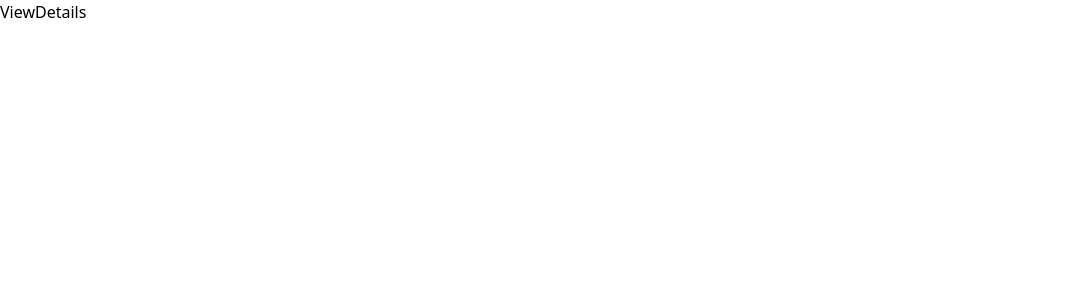
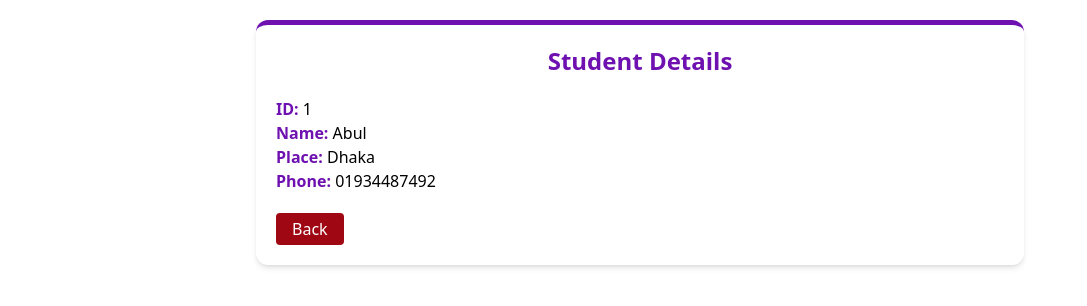
Before and after one commit to iAngkur/student-data, a React (Vite) app: page /student/view/1 in a window 1280 px wide. Shown: the top 306 px of the page, without its empty margins (0-1087 px from the left). Built offline with nearby package versions, Linux system fonts and the light colour scheme; data requests are answered from the project's data file.

Commit message:
feat(ViewDetails): implement student details view with error handling and fetching logic
- implemented student details view
- handled fetching data and errors

```diff
--- a/data/db.json
+++ b/data/db.json
@@ -11,7 +11,12 @@
       "name": "Babul",
       "place": "Khulna",
       "phone": "01974236145"
+    },
+    {
+      "id": 3,
+      "name": "Dabul",
+      "place": "Khulna",
+      "phone": "01571523644"
     }
-
   ]
 }
--- a/src/components/ViewDetails.tsx
+++ b/src/components/ViewDetails.tsx
@@ -1,5 +1,61 @@
-import React from "react";
+import React, { useEffect, useState } from "react";
+import { Link, useParams } from "react-router-dom";
+import { Student } from "../types/student";
+import { showErrorToast } from "../utils/toast";
 
 export default function ViewDetails() {
-  return <div>ViewDetails</div>;
+  const { studentid } = useParams();
+
+  const [student, setStudent] = useState<Student | undefined>(undefined);
+
+  useEffect(() => {
+    fetch("http://localhost:9000/students")
+      .then((res) => res.json())
+      .then((data) => {
+        if (!data || data.length === 0)
+          throw new Error("No students found in Database!");
+
+        const foundStudent: Student | undefined = data.find(
+          (student: Student) => student.id === Number(studentid)
+        );
+        setStudent(foundStudent);
+      })
+      .catch((err) => showErrorToast(err.message));
+  }, [studentid]);
+
+  return (
+    <div className="w-xl lg:w-3xl shadow-md mt-5 mx-auto p-5 border-t-5 border-purple-800 rounded-xl">
+      <h2 className="text-center mb-5 text-purple-800 text-2xl font-bold">
+        Student Details
+      </h2>
+      <div className="[&_strong]:text-purple-800">
+        {student ? (
+          <>
+            <p>
+              <strong>ID:</strong> {student.id}
+            </p>
+            <p>
+              <strong>Name:</strong> {student.name}
+            </p>
+            <p>
+              <strong>Place:</strong> {student.place}
+            </p>
+            <p>
+              <strong>Phone:</strong> {student.phone}
+            </p>
+          </>
+        ) : (
+          <h3>No matched student found for this student ID: {studentid}</h3>
+        )}
+      </div>
+      <div
+        className="mt-5 flex justify-start *:px-4 *:py-1 gap-4 text-white *:rounded  *:cursor-pointer *:hover:scale-105 *:duration-300
+        *:ease-in"
+      >
+        <Link to="/" className="bg-red-800">
+          Back
+        </Link>
+      </div>
+    </div>
+  );
 }
```
